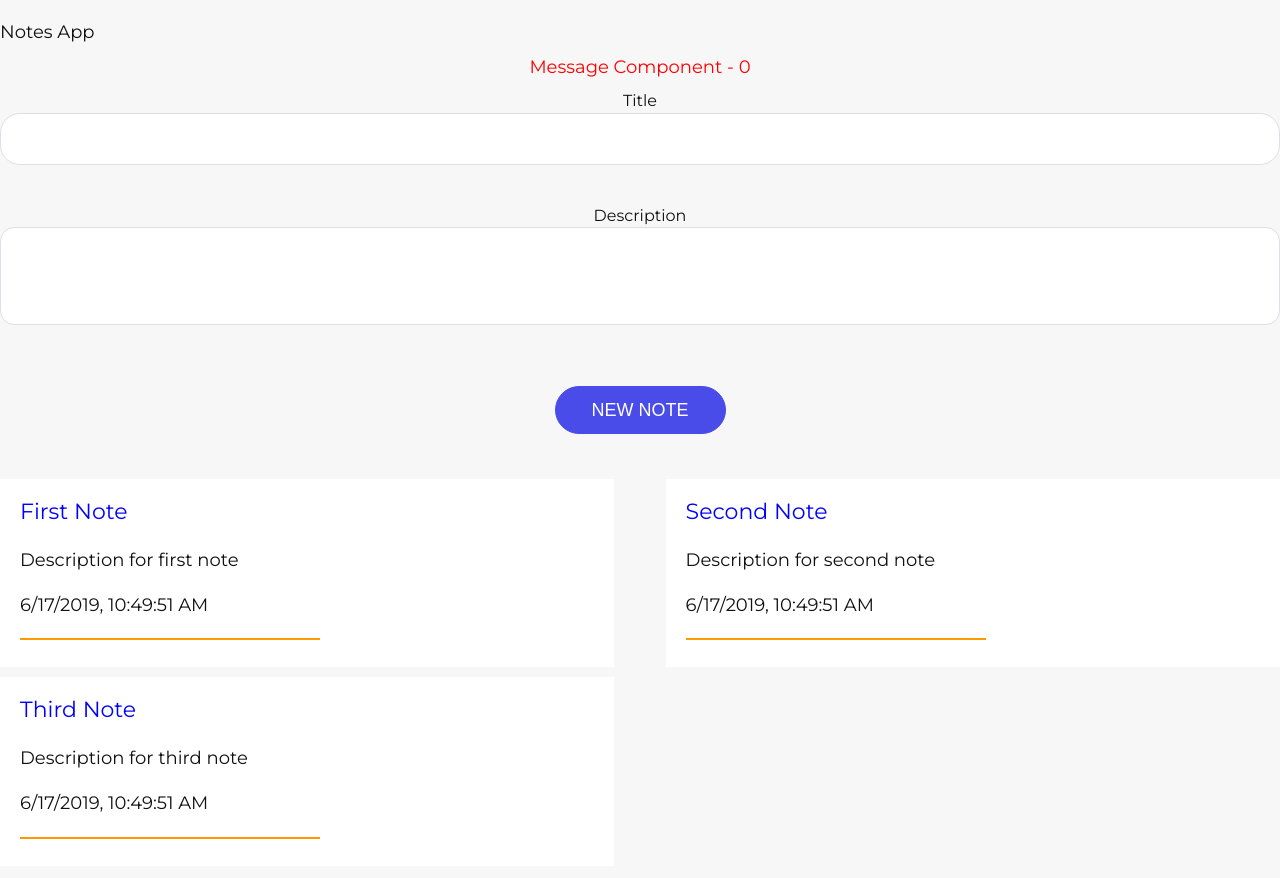
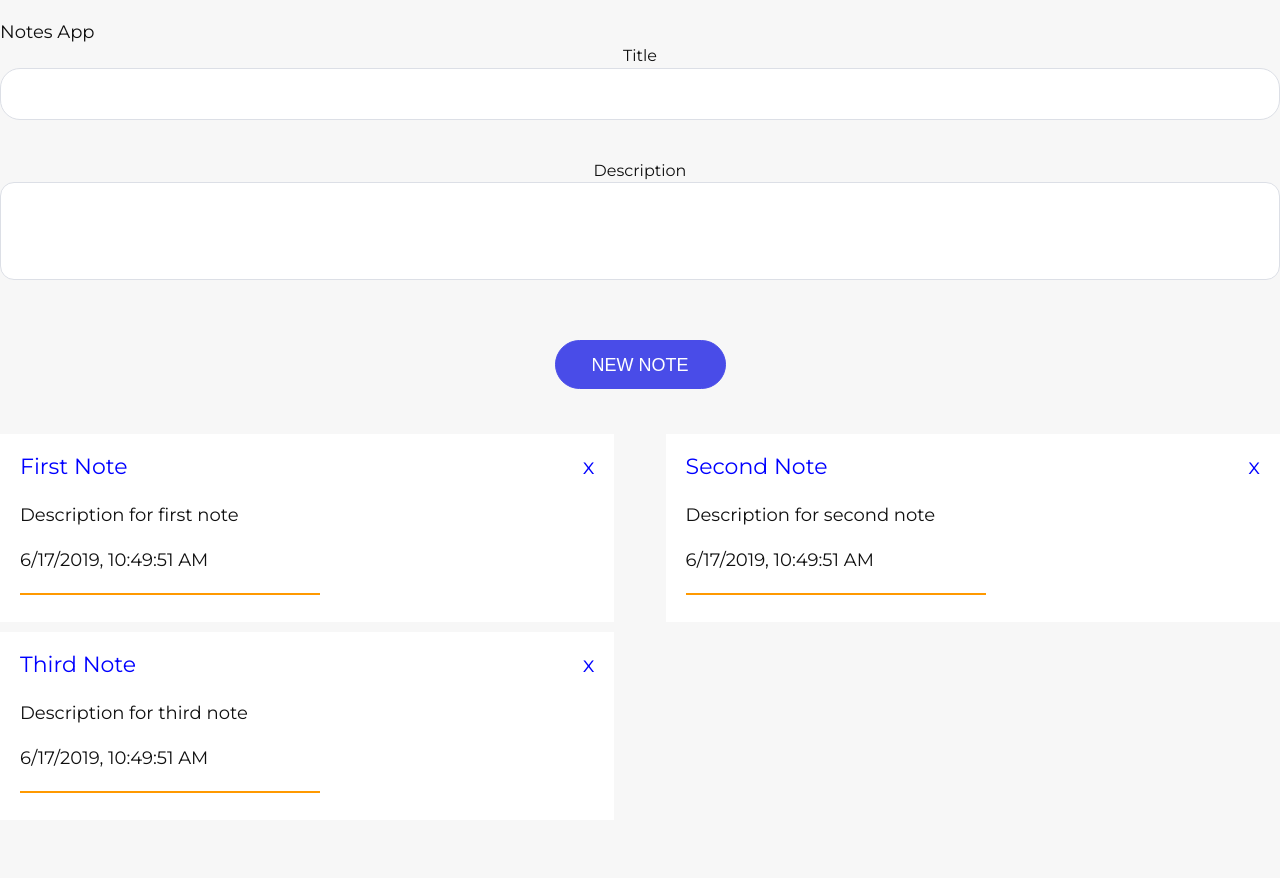
Before and after one commit to snd47/vue, a Vue app in the folder notes/: page / in a window 1280 px wide. Shown: the top 878 px of the page. Built offline with nearby package versions, Linux system fonts and the light colour scheme; a web font is replaced by a local one.

Commit message:
delete note method

```diff
--- a/notes/src/App.vue
+++ b/notes/src/App.vue
@@ -12,16 +12,16 @@
           <!-- или упрощенно так -->
           <!-- <message  v-if="message" /> -->
           <!-- <message    :mes="hello I am props" /> -->
-          <message    :mes="message" />
+          <message  v-if="message"  :mes="message" />
 
-        <div class="message" v-if="message">
+        <!-- <div class="message" v-if="message">
             <p>{{message}}</p>
-        </div>
+        </div> -->
         <!-- new note -->
         <newNote :note="note" @addNote="addNote"/>
 
         <notes
-          :notes="notes"
+          :notes="notes" @remove="removeNote"
         />
         <!-- note list -->
 
@@ -97,6 +97,9 @@ export default {
                         this.note.descr = ''
                         this.message = ''
 
+                },
+                removeNote(index) {
+                  this.notes.splice(index, 1)
                 }
             }
 
--- a/notes/src/components/Notes.vue
+++ b/notes/src/components/Notes.vue
@@ -4,6 +4,7 @@
     <div class="note" v-for="(note, index) in notes" :key="index">
             <div class="note-header">
                 <p>{{note.title}}</p>
+                <p style="cursor: pointer;" @click="removeNote(index)">x</p>
             </div>
             <div class="note-body">
                 <p>{{note.descr}}</p>
@@ -20,6 +21,12 @@ export default {
         notes: {
             type: Array,
             required: true
+        }
+    },
+    methods: {
+        removeNote(index) {
+            console.log(`Note id - ${index} removed`)
+            this.$emit('remove', index)
         }
     }
 }
@@ -43,11 +50,17 @@ export default {
 }
 
 .note-header {
-p {
-    color:blue;
-    font-size: 22px;
+     display: flex;
+    align-items:center;
+    justify-content: space-between;
+    p {
+        // display: flex;
+        // align-items:center;
+        // justify-content: space-between;
+        color:blue;
+        font-size: 22px;
 
-}
+    }
 }
 
 .note-body {
```
